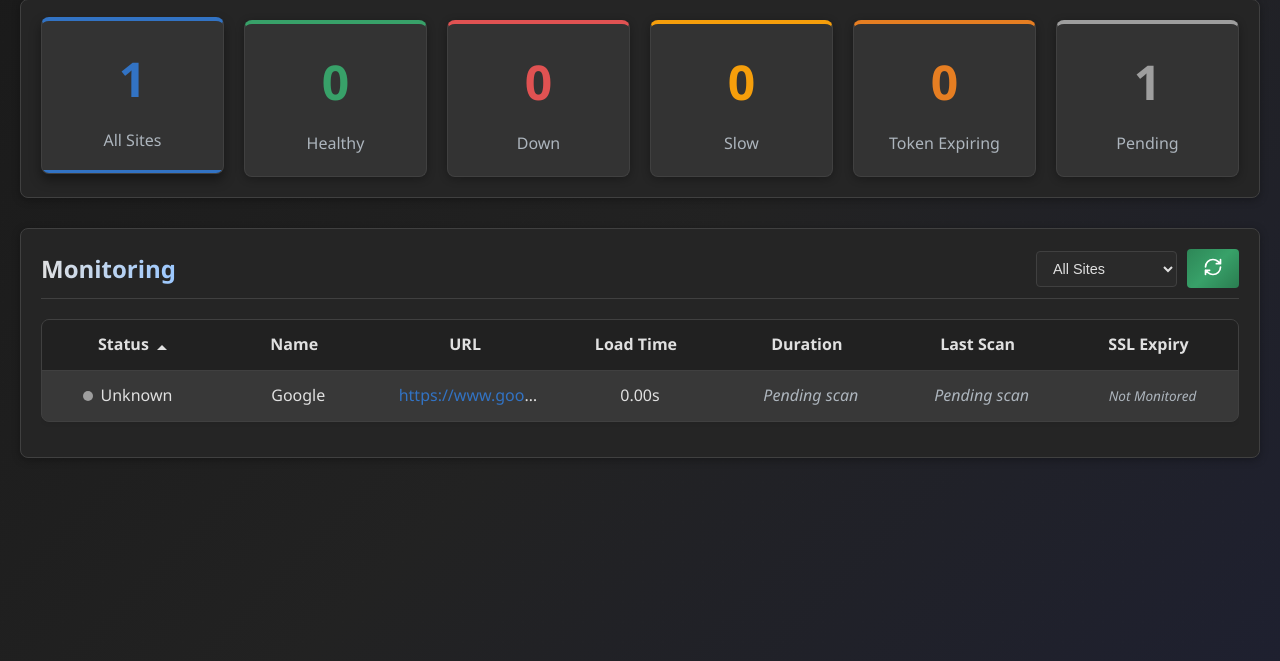
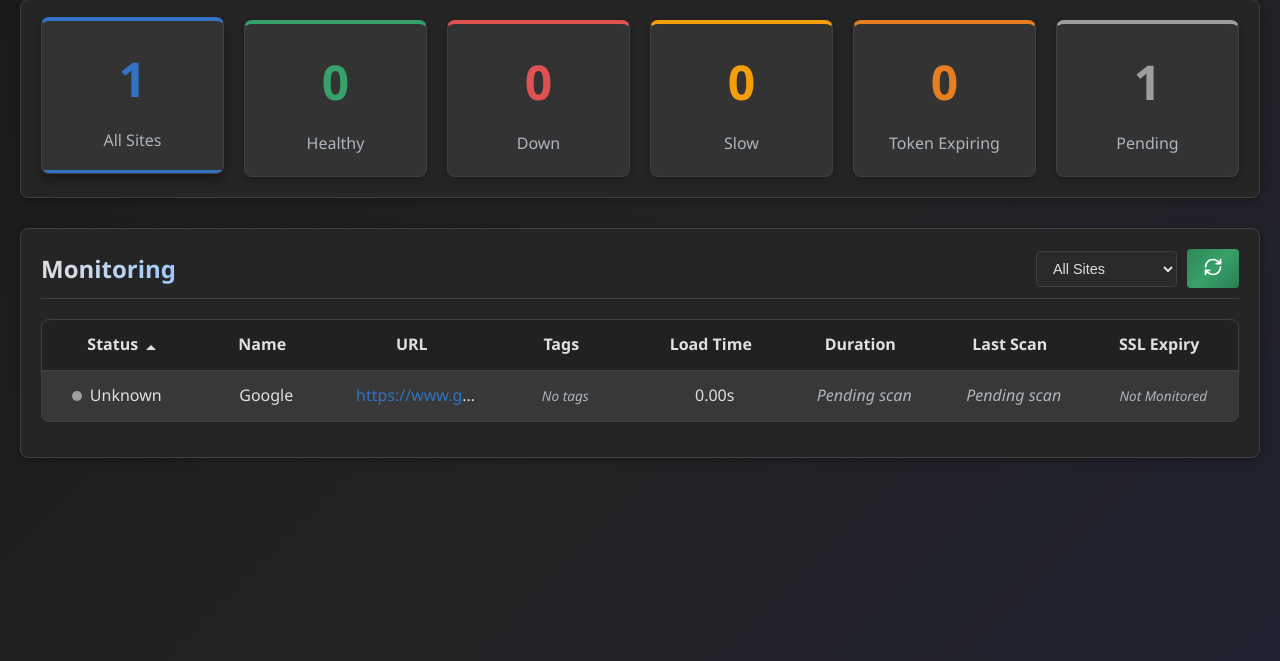
Before and after one commit to DarthTigerson/Simple-Site-Monitor, a FastAPI app: page / in a window 1280 px wide. Shown: the part 81-742 px from the top of the page. Run offline with FastAPI, Linux system fonts and the light colour scheme.

Commit message:
Updated Monitoring and History to show Tags

```diff
--- a/data/config_sample.json
+++ b/data/config_sample.json
@@ -22,7 +22,8 @@
                 "value": "200"
             },
             "monitor_expiring_token": false,
-            "webhook": false
+            "webhook": false,
+            "tags": []
         }
     ]
 }
--- a/routes/home.py
+++ b/routes/home.py
@@ -22,7 +22,14 @@ def read_config() -> Dict[str, Any]:
     """Read the configuration from the JSON file."""
     try:
         with open(CONFIG_PATH, 'r') as f:
-            return json.load(f)
+            config = json.load(f)
+
+        # Check if sites have tags field, add if missing
+        for site in config["sites"]:
+            if "tags" not in site:
+                site["tags"] = []
+
+        return config
     except Exception as e:
         raise HTTPException(status_code=500, detail=f"Error reading config: {str(e)}")
 
@@ -137,7 +144,8 @@ async def get_home(request: Request):
                 "created_at": created_at_display,
                 "last_scan": last_scan_display,
                 "duration": human_duration,
-                "ssl_days_remaining": log.ssl_days_remaining
+                "ssl_days_remaining": log.ssl_days_remaining,
+                "tags": next((site["tags"] for site in config["sites"] if site["name"] == log.name), [])
             })
 
         # Add the unknown sites to the display logs
@@ -277,7 +285,8 @@ async def get_history(request: Request):
                 "load_time": load_time_display,
                 "response_time": log.response_time,
                 "raw_start_time": start_time.timestamp(),
-                "raw_end_time": end_time.timestamp()
+                "raw_end_time": end_time.timestamp(),
+                "tags": next((site["tags"] for site in config["sites"] if site["name"] == log.name), [])
             })
 
         # Get total count for display
@@ -335,6 +344,10 @@ async def add_site(site: Dict[str, Any] = Body(...)):
     if not all(key in site for key in ["name", "url", "trigger"]):
         raise HTTPException(status_code=400, detail="Missing required fields")
 
+    # Ensure tags is present
+    if "tags" not in site:
+        site["tags"] = []
+
     # Add the new site
     config["sites"].append(site)
     write_config(config)
@@ -352,6 +365,10 @@ async def update_site(site_index: int, site: Dict[str, Any] = Body(...)):
     # Validate required fields
     if not all(key in site for key in ["name", "url", "trigger"]):
         raise HTTPException(status_code=400, detail="Missing required fields")
+
+    # Ensure tags is present
+    if "tags" not in site:
+        site["tags"] = []
 
     # Update the site
     config["sites"][site_index] = site
--- a/static/css/history.css
+++ b/static/css/history.css
@@ -716,3 +716,44 @@ tr.page-visible {
     pointer-events: none;
     display: block;
 }
+
+/* Tags styling */
+.tags-cell {
+    white-space: nowrap;
+    max-width: 150px;
+    overflow: hidden;
+    text-overflow: ellipsis;
+}
+
+.tag-badge {
+    display: inline-block;
+    padding: 3px 6px;
+    margin: 2px;
+    font-size: 0.75rem;
+    font-weight: 500;
+    line-height: 1;
+    text-align: center;
+    white-space: nowrap;
+    vertical-align: baseline;
+    border-radius: 4px;
+    background-color: var(--primary-color);
+    color: white;
+}
+
+.no-tags {
+    color: var(--secondary-text-color);
+    font-style: italic;
+    font-size: 0.85rem;
+}
+
+/* Responsive adjustments */
+@media (max-width: 768px) {
+    .tags-cell {
+        max-width: 100px;
+    }
+
+    .tag-badge {
+        padding: 2px 4px;
+        font-size: 0.7rem;
+    }
+}
--- a/static/css/home.css
+++ b/static/css/home.css
@@ -736,3 +736,85 @@ th.sorting-desc .sort-icon:after {
     color: var(--secondary-text-color);
     font-style: italic;
 }
+
+/* Tags styling */
+.tags-cell {
+    white-space: nowrap;
+    max-width: 150px;
+    overflow: hidden;
+    text-overflow: ellipsis;
+}
+
+.tag-badge {
+    display: inline-block;
+    padding: 3px 6px;
+    margin: 2px;
+    font-size: 0.75rem;
+    font-weight: 500;
+    line-height: 1;
+    text-align: center;
+    white-space: nowrap;
+    vertical-align: baseline;
+    border-radius: 4px;
+    background-color: var(--primary-color);
+    color: white;
+}
+
+.no-tags {
+    color: var(--secondary-text-color);
+    font-style: italic;
+    font-size: 0.85rem;
+}
+
+/* Tag input styling */
+.tags-input-container {
+    display: flex;
+    flex-wrap: wrap;
+    width: 100%;
+    padding: 5px;
+    border: 1px solid var(--border-color);
+    border-radius: 4px;
+    background-color: var(--input-bg);
+    margin-bottom: 10px;
+    min-height: 38px;
+}
+
+.tags-input {
+    flex: 1;
+    padding: 5px;
+    border: none;
+    outline: none;
+    background: transparent;
+    color: var(--text-color);
+}
+
+.tag-item {
+    display: inline-flex;
+    align-items: center;
+    margin: 2px;
+    padding: 2px 8px;
+    background-color: var(--primary-color);
+    color: white;
+    border-radius: 4px;
+    font-size: 0.85rem;
+}
+
+.tag-close {
+    margin-left: 5px;
+    cursor: pointer;
+    font-weight: bold;
+    font-size: 1.2em;
+    line-height: 1;
+}
+
+/* Responsive adjustments */
+@media (max-width: 768px) {
+    .tags-cell {
+        max-width: 100px;
+    }
+
+    .tag-badge {
+        padding: 2px 4px;
+        font-size: 0.7rem;
+    }
+}
--- a/static/js/home.js
+++ b/static/js/home.js
@@ -14,6 +14,9 @@ document.addEventListener('DOMContentLoaded', function() {
     const addSiteBtn = document.getElementById('addSiteBtn');
     const refreshBtn = document.getElementById('refreshDashboardBtn');
     const addFirstSiteBtn = document.getElementById('addFirstSiteBtn');
+
+    // Tags input
+    initTagsInput();
 
     // Table sorting functionality
     initTableSorting();
@@ -117,6 +120,9 @@ document.addEventListener('DOMContentLoaded', function() {
                             document.getElementById('triggerValue').value = data.trigger.value;
                             document.getElementById('webhookEnabled').checked = data.webhook;
 
+                            // Load tags
+                            loadTags(data.tags || []);
+
                             // Update modal title
                             document.getElementById('modalTitle').textContent = 'Edit Site';
 
@@ -158,6 +164,9 @@ document.addEventListener('DOMContentLoaded', function() {
                     document.getElementById('triggerType').value = data.trigger.type;
                     document.getElementById('triggerValue').value = data.trigger.value;
                     document.getElementById('webhookEnabled').checked = data.webhook;
+
+                    // Load tags
+                    loadTags(data.tags || []);
 
                     // Update modal title
                     document.getElementById('modalTitle').textContent = 'Edit Site';
@@ -213,6 +222,9 @@ document.addEventListener('DOMContentLoaded', function() {
                 return;
             }
 
+            // Get tags from UI
+            const tags = getTagsFromUI();
+
             const formData = {
                 name: document.getElementById('siteName').value,
                 url: siteUrl,
@@ -221,7 +233,8 @@ document.addEventListener('DOMContentLoaded', function() {
                     type: document.getElementById('triggerType').value,
                     value: document.getElementById('triggerValue').value
                 },
-                webhook: document.getElementById('webhookEnabled').checked
+                webhook: document.getElementById('webhookEnabled').checked,
+                tags: tags
             };
 
             const url = isNew ? '/api/sites' : `/api/sites/${siteIndex}`;
@@ -710,3 +723,138 @@ function openAddSiteModal() {
 
     siteModal.style.display = 'flex';
 }
+
+// Initialize tags input functionality
+function initTagsInput() {
+    const tagInput = document.getElementById('tagInput');
+    const tagsContainer = document.getElementById('tagsContainer');
+    const siteTagsInput = document.getElementById('siteTags');
+
+    if (!tagInput || !tagsContainer || !siteTagsInput) return;
+
+    // Handle input events
+    tagInput.addEventListener('keydown', function(e) {
+        if (e.key === 'Enter' || e.key === ',') {
+            e.preventDefault();
+            addTag(this.value.trim());
+            this.value = '';
+        } else if (e.key === 'Backspace' && this.value === '') {
+            // Remove the last tag when backspace is pressed and input is empty
+            const tags = tagsContainer.querySelectorAll('.tag-item');
+            if (tags.length > 0) {
+                tags[tags.length - 1].remove();
+                updateHiddenInput();
+            }
+        }
+    });
+
+    // Handle input blur to add any pending tag
+    tagInput.addEventListener('blur', function() {
+        if (this.value.trim() !== '') {
+            addTag(this.value.trim());
+            this.value = '';
+        }
+    });
+
+    // Function to add a new tag
+    function addTag(tag) {
+        if (tag === '') return;
+
+        // Check if tag already exists
+        const existingTags = Array.from(tagsContainer.querySelectorAll('.tag-item')).map(t =>
+            t.querySelector('.tag-text').textContent.toLowerCase()
+        );
+
+        if (existingTags.includes(tag.toLowerCase())) return;
+
+        // Create tag element
+        const tagElement = document.createElement('div');
+        tagElement.className = 'tag-item';
+
+        const tagText = document.createElement('span');
+        tagText.className = 'tag-text';
+        tagText.textContent = tag;
+
+        const closeBtn = document.createElement('span');
+        closeBtn.className = 'tag-close';
+        closeBtn.innerHTML = '&times;';
+        closeBtn.addEventListener('click', function() {
+            tagElement.remove();
+            updateHiddenInput();
+        });
+
+        tagElement.appendChild(tagText);
+        tagElement.appendChild(closeBtn);
+
+        // Insert before the input
+        tagsContainer.insertBefore(tagElement, tagInput);
+
+        // Update the hidden input
+        updateHiddenInput();
+    }
+
+    // Function to update the hidden input with current tags
+    function updateHiddenInput() {
+        const tags = Array.from(tagsContainer.querySelectorAll('.tag-item')).map(tag =>
+            tag.querySelector('.tag-text').textContent
+        );
+        siteTagsInput.value = JSON.stringify(tags);
+    }
+}
+
+// Function to load existing tags into the UI
+function loadTags(tags) {
+    const tagsContainer = document.getElementById('tagsContainer');
+    const tagInput = document.getElementById('tagInput');
+    const siteTagsInput = document.getElementById('siteTags');
+
+    if (!tagsContainer || !tagInput || !siteTagsInput) return;
+
+    // Clear existing tags
+    Array.from(tagsContainer.querySelectorAll('.tag-item')).forEach(tag => tag.remove());
+
+    // Add each tag
+    tags.forEach(tag => {
+        const tagElement = document.createElement('div');
+        tagElement.className = 'tag-item';
+
+        const tagText = document.createElement('span');
+        tagText.className = 'tag-text';
+        tagText.textContent = tag;
+
+        const closeBtn = document.createElement('span');
+        closeBtn.className = 'tag-close';
+        closeBtn.innerHTML = '&times;';
+        closeBtn.addEventListener('click', function() {
+            tagElement.remove();
+            updateHiddenInput();
+        });
+
+        tagElement.appendChild(tagText);
+        tagElement.appendChild(closeBtn);
+
+        // Insert before the input
+        tagsContainer.insertBefore(tagElement, tagInput);
+    });
+
+    // Update the hidden input
+    updateHiddenInput();
+
+    // Function to update the hidden input with current tags
+    function updateHiddenInput() {
+        const currentTags = Array.from(tagsContainer.querySelectorAll('.tag-item')).map(tag =>
+            tag.querySelector('.tag-text').textContent
+        );
+        siteTagsInput.value = JSON.stringify(currentTags);
+    }
+}
+
+// Function to get all tags from the UI
+function getTagsFromUI() {
+    const tagsContainer = document.getElementById('tagsContainer');
+    if (!tagsContainer) return [];
+
+    return Array.from(tagsContainer.querySelectorAll('.tag-item')).map(tag =>
+        tag.querySelector('.tag-text').textContent
+    );
+}
--- a/templates/home.html
+++ b/templates/home.html
@@ -65,6 +65,7 @@
                             <th>Status</th>
                             <th>Name</th>
                             <th>URL</th>
+                            <th>Tags</th>
                             <th>Load Time</th>
                             <th>Duration</th>
                             <th>Last Scan</th>
@@ -96,6 +97,15 @@
                             </td>
                             <td>{{ log.name }}</td>
                             <td class="url-cell"><a href="{{ log.url }}" target="_blank">{{ log.url }}</a></td>
+                            <td class="tags-cell">
+                                {% if log.tags %}
+                                    {% for tag in log.tags %}
+                                        <span class="tag-badge">{{ tag }}</span>
+                                    {% endfor %}
+                                {% else %}
+                                    <span class="no-tags">No tags</span>
+                                {% endif %}
+                            </td>
                             <td>{{ log.response_time }}</td>
                             <td>
                                 {% if log.status == 'unknown' %}
@@ -152,6 +162,14 @@
                     <input type="url" id="siteUrl" name="siteUrl" placeholder="https://" required>
                 </div>
                 <div class="form-group">
+                    <label for="siteTags">Tags</label>
+                    <div class="tags-input-container" id="tagsContainer">
+                        <input type="text" class="tags-input" id="tagInput" placeholder="Add tags...">
+                    </div>
+                    <input type="hidden" id="siteTags" name="siteTags" value="">
+                    <small class="form-text text-muted">Press Enter or comma to add tags</small>
+                </div>
+                <div class="form-group">
                     <label for="siteTimeout">Timeout (0 for default)</label>
                     <input type="number" id="siteTimeout" name="siteTimeout" value="0" min="0">
                 </div>
```
Also changed, not shown: static/js/history.js (+17 -5 lines), templates/history.html (+12 -1 lines).
